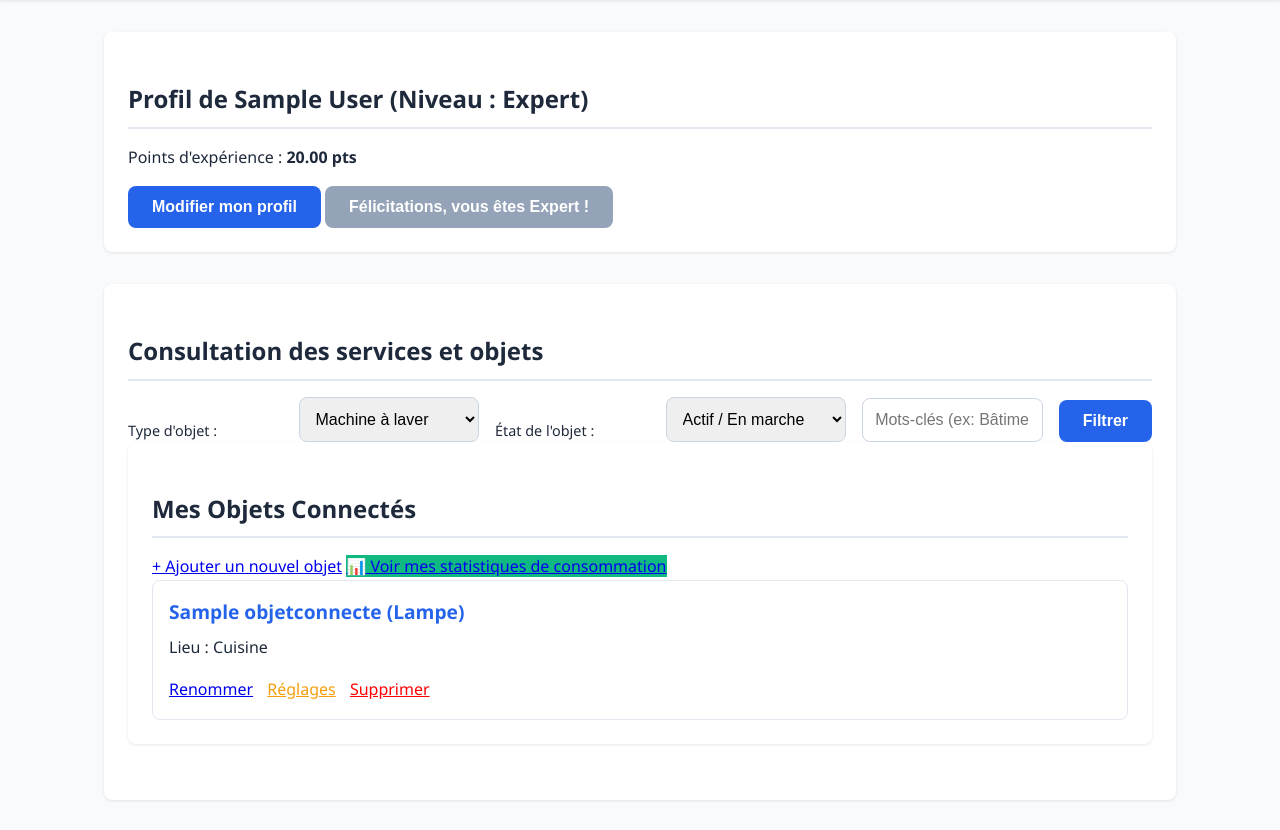
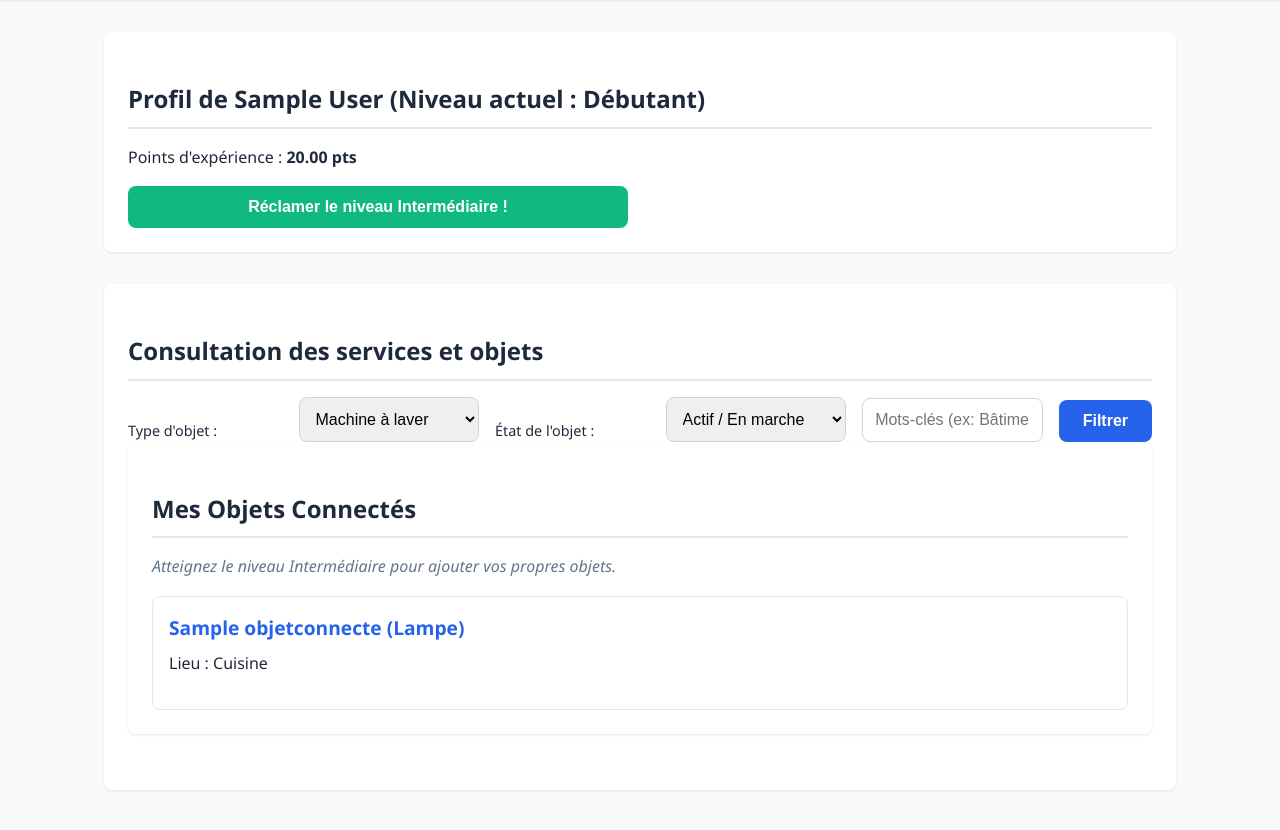
Before and after one commit to Mohamine2/Smart-Uni, a Django app: page /dashboard-simple/ in a window 1280 px wide. Shown: the part 70-900 px from the top of the page. After the commit the page ends 862 px from the top, so only its background shows below. Run offline with Django 5.2, Linux system fonts and the light colour scheme; a user stored in the database is signed in; tables that the repository leaves empty hold one stand-in row (values such as "Sample post").

Commit message:
Implémentation du bouton pour passer au niveau supérieur, le changement était automatique au départ

```diff
--- a/core/urls.py
+++ b/core/urls.py
@@ -18,6 +18,8 @@ urlpatterns = [
     # --- MODULE OBJETS CONNECTÉS ---
     path('objets/recherche/', views.recherche_objets, name='recherche_objets'),
 
+    path('profil/passer-niveau/', views.passer_niveau, name='passer_niveau'),
+
     # NIVEAU 3 (Intermédiaire)
     path('objets/ajouter/', views.ajout_objet, name='ajout_objet'),
     path('objets/renommer/<int:objet_id>/', views.renommer_objet, name='renommer_objet'),
--- a/residence_connectee/models.py
+++ b/residence_connectee/models.py
@@ -14,6 +14,14 @@ class Etudiant(AbstractUser):
     ]
     sex = models.CharField(max_length=1, choices=CHOIX_SEXE, null=True, blank=True)
 
+    CHOIX_NIVEAU = [
+        ('Débutant', 'Débutant'),
+        ('Intermédiaire', 'Intermédiaire'),
+        ('Avancé', 'Avancé'),
+        ('Expert', 'Expert'),
+    ]
+    niveau = models.CharField(max_length=20, choices=CHOIX_NIVEAU, default='Débutant')
+
     points_connexion = models.DecimalField(max_digits=10, decimal_places=2, default=0.00)
     points_consultation = models.DecimalField(max_digits=10, decimal_places=2, default=0.00)
 
@@ -22,12 +30,9 @@ class Etudiant(AbstractUser):
         return self.points_connexion + self.points_consultation
 
     @property
-    def niveau(self):
-        total = self.total_points
-        if total >= 7: return "Expert"
-        if total >= 5: return "Avancé"
-        if total >= 3: return "Intermédiaire"
-        return "Débutant"
+    def niveau_valeur(self):
+        valeurs = {'Débutant': 0, 'Intermédiaire': 1, 'Avancé': 2, 'Expert': 3}
+        return valeurs.get(self.niveau, 0)
 
     def __str__(self):
         return f"{self.first_name} {self.last_name} - Niveau : {self.niveau} ({self.total_points} pts)"
--- a/residence_connectee/views.py
+++ b/residence_connectee/views.py
@@ -145,14 +145,15 @@ def recherche_objets(request):
     return render(request, 'recherche_objets.html', context)
 
 # --- DÉCORATEUR DE NIVEAU ---
-def niveau_requis(points_minimum):
+def niveau_requis(niveau_min_valeur):
     def decorator(view_func):
         @wraps(view_func)
         def _wrapped_view(request, *args, **kwargs):
-            if request.user.total_points >= points_minimum:
+            # On vérifie si la valeur du niveau de l'utilisateur est suffisante
+            if request.user.niveau_valeur >= niveau_min_valeur:
                 return view_func(request, *args, **kwargs)
             else:
-                messages.error(request, f"Niveau insuffisant. Il vous faut {points_minimum} points pour accéder à cette fonctionnalité.")
+                messages.error(request, "Niveau insuffisant. Réclamez votre niveau supérieur sur votre tableau de bord !")
                 return redirect('dashboard')
         return _wrapped_view
     return decorator
@@ -167,10 +168,32 @@ def get_objet_if_owner(request, objet_id):
     return objet
 
 
+@login_required
+def passer_niveau(request):
+    if request.method == 'POST':
+        user = request.user
+        points = user.total_points
+
+        if user.niveau == 'Débutant' and points >= 3:
+            user.niveau = 'Intermédiaire'
+            messages.success(request, "Bravo ! Vous avez débloqué le niveau Intermédiaire et l'ajout d'objets !")
+        elif user.niveau == 'Intermédiaire' and points >= 5:
+            user.niveau = 'Avancé'
+            messages.success(request, "Bravo ! Niveau Avancé atteint. Vous pouvez maintenant régler et supprimer vos objets.")
+        elif user.niveau == 'Avancé' and points >= 7:
+            user.niveau = 'Expert'
+            messages.success(request, "Félicitations ! Vous êtes devenu Expert. Les statistiques sont débloquées.")
+        else:
+            messages.error(request, "Vous n'avez pas encore assez de points pour réclamer ce niveau.")
+
+        user.save()
+    return redirect('dashboard')
+
+
 # === NIVEAU 3 : INTERMÉDIAIRE (Ajout / Renommage) ===
 
 @login_required
-@niveau_requis(3)
+@niveau_requis(1)
 def ajout_objet(request):
     mes_logements = request.user.logements.all()
     mes_pieces = Piece.objects.filter(logement__in=mes_logements)
@@ -191,7 +214,7 @@ def ajout_objet(request):
 
 
 @login_required
-@niveau_requis(3)
+@niveau_requis(1)
 def renommer_objet(request, objet_id):
     objet = get_objet_if_owner(request, objet_id)
     if not objet:
@@ -212,7 +235,7 @@ def renommer_objet(request, objet_id):
 # === NIVEAU 5 : AVANCÉ (Suppression / Réglages) ===
 
 @login_required
-@niveau_requis(5)
+@niveau_requis(2)
 def supprimer_objet(request, objet_id):
     objet = get_objet_if_owner(request, objet_id)
     if not objet:
@@ -225,7 +248,7 @@ def supprimer_objet(request, objet_id):
 
 
 @login_required
-@niveau_requis(5)
+@niveau_requis(2)
 def regler_objet(request, objet_id):
     objet = get_objet_if_owner(request, objet_id)
     if not objet:
@@ -253,7 +276,7 @@ def regler_objet(request, objet_id):
 # === NIVEAU 7 : EXPERT (Statistiques) ===
 
 @login_required
-@niveau_requis(7)
+@niveau_requis(3)
 def statistiques_conso(request):
     mes_logements = request.user.logements.all()
     mes_objets = ObjetConnecte.objects.filter(piece__logement__in=mes_logements)
--- a/templates/dashboard-simple.html
+++ b/templates/dashboard-simple.html
@@ -18,21 +18,37 @@
 
     <main>
         <section id="profil">
-            <h2>Profil de {{ user.first_name }} {{ user.last_name }} (Niveau : {{ user.niveau }})</h2>
-
+            <h2>Profil de {{ user.first_name }} {{ user.last_name }} (Niveau actuel : {{ user.niveau }})</h2>
             <p>Points d'expérience : <strong>{{ user.total_points }} pts</strong></p>
 
-            <button>Modifier mon profil</button>
+            <form action="{% url 'passer_niveau' %}" method="POST" style="margin-top: 15px;">
+                {% csrf_token %}
 
                 {% if user.niveau == "Débutant" %}
+                    {% if user.total_points >= 3 %}
+                        <button type="submit" style="background-color: #10b981;">Réclamer le niveau Intermédiaire !</button>
+                    {% else %}
                         <button disabled>Prochain niveau : Intermédiaire (Requis: 3.00 pts)</button>
+                    {% endif %}
+
                 {% elif user.niveau == "Intermédiaire" %}
+                    {% if user.total_points >= 5 %}
+                        <button type="submit" style="background-color: #10b981;">Réclamer le niveau Avancé !</button>
+                    {% else %}
                         <button disabled>Prochain niveau : Avancé (Requis: 5.00 pts)</button>
+                    {% endif %}
+
                 {% elif user.niveau == "Avancé" %}
+                    {% if user.total_points >= 7 %}
+                        <button type="submit" style="background-color: #10b981;">Réclamer le niveau Expert !</button>
+                    {% else %}
                         <button disabled>Prochain niveau : Expert (Requis: 7.00 pts)</button>
+                    {% endif %}
+
                 {% else %}
-                <button disabled>Félicitations, vous êtes Expert !</button>
+                    <button disabled>Félicitations, vous avez atteint le grade maximum (Expert) !</button>
                 {% endif %}
+            </form>
         </section>
 
         <section id="objets">
@@ -59,13 +75,13 @@
             <section id="objets">
     <h2>Mes Objets Connectés</h2>
 
-    {% if user.total_points >= 3 %}
+    {% if user.niveau_valeur >= 1 %}
         <a href="{% url 'ajout_objet' %}" class="btn">+ Ajouter un nouvel objet</a>
     {% else %}
         <p style="color: #64748b; font-style: italic;">Atteignez le niveau Intermédiaire pour ajouter vos propres objets.</p>
     {% endif %}
 
-    {% if user.total_points >= 7 %}
+    {% if user.niveau_valeur >= 3 %}
         <a href="{% url 'statistiques' %}" class="btn" style="background-color: #10b981;">📊 Voir mes statistiques de consommation</a>
     {% endif %}
 
@@ -78,15 +94,15 @@
 
                 <div style="margin-top: 10px;">
 
-                    {% if user.total_points >= 3 %}
+                    {% if user.niveau_valeur >= 1 %}
                         <a href="{% url 'renommer_objet' obj.id %}">Renommer</a>
                     {% endif %}
 
-                    {% if user.total_points >= 5 %}
+                    {% if user.niveau_valeur >= 2 %}
                         <a href="{% url 'regler_objet' obj.id %}" style="color: #f59e0b; margin-left: 10px;">Réglages</a>
                     {% endif %}
 
-                    {% if user.total_points >= 5 %}
+                    {% if user.niveau_valeur >= 2 %}
                         <a href="{% url 'supprimer_objet' obj.id %}"
                             onclick="return confirm('Supprimer cet objet ?')"
                             style="color: red; margin-left: 10px;">Supprimer</a>
```
Also changed, not shown: residence_connectee/migrations/0010_etudiant_niveau.py (added). Lines whose indentation alone changed are shown as unchanged.
